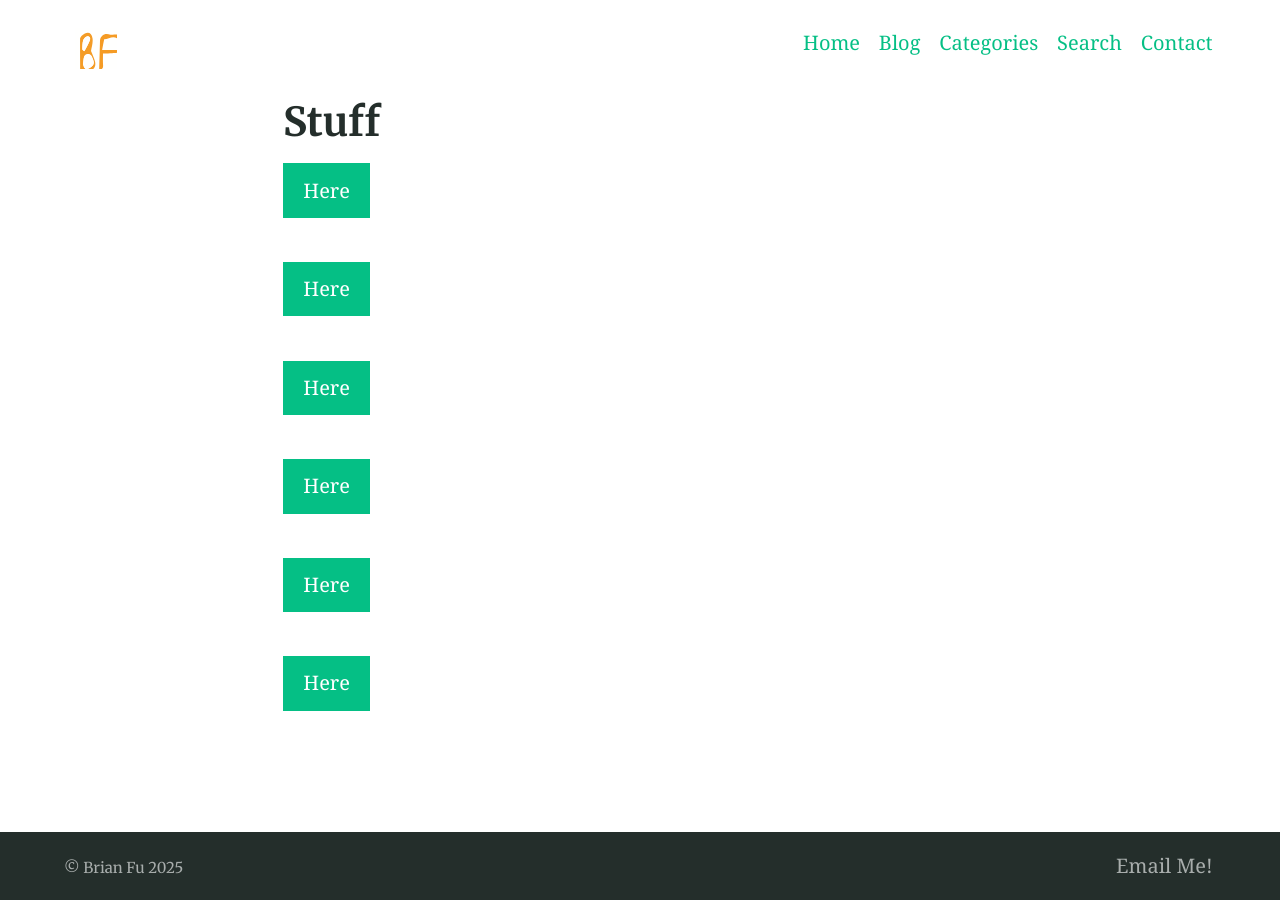
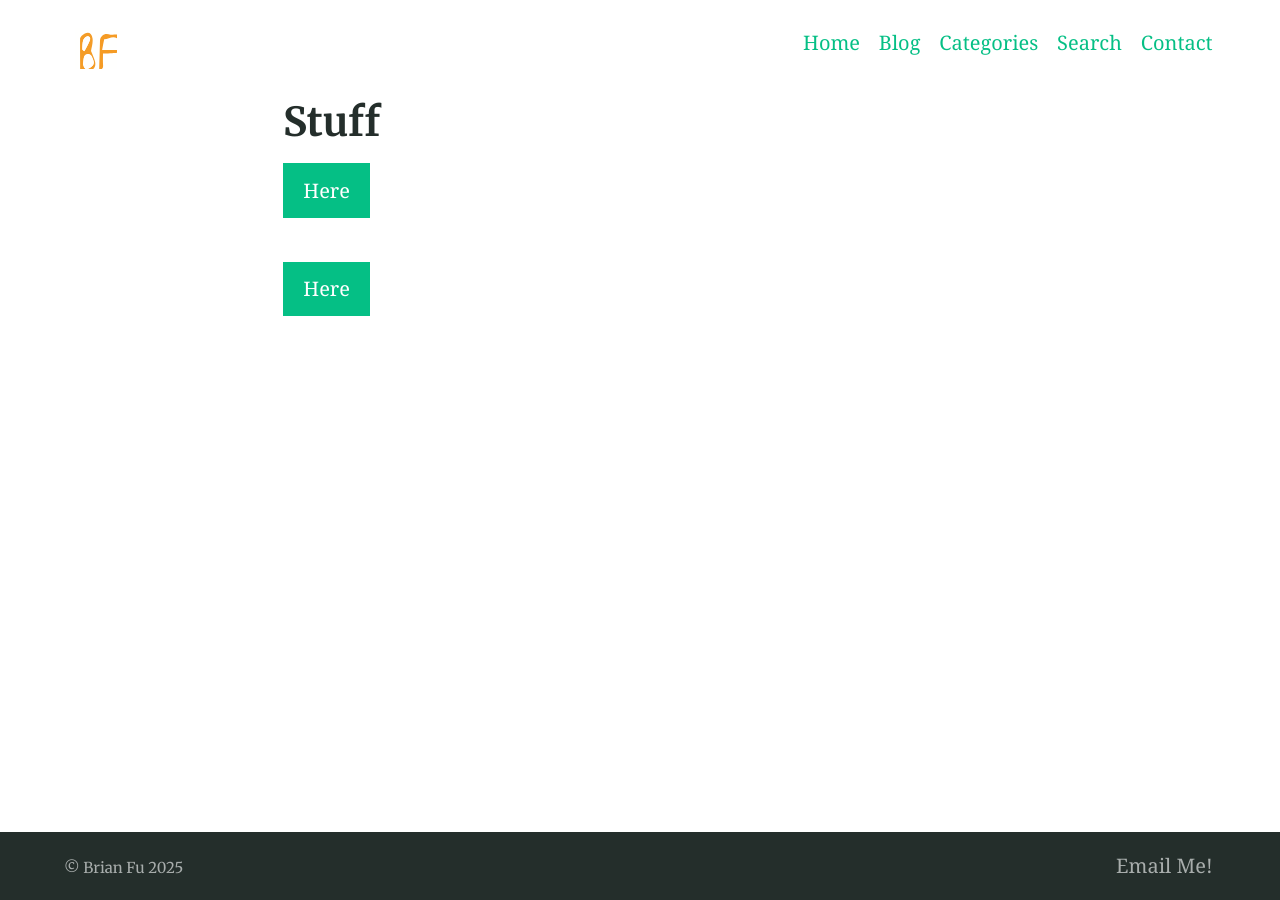
Before and after one commit to brianfu5/brianfu5.github.io, a Jekyll site: the page built from secret.md, in a window 1280 px wide. Built offline with Jekyll 4.4.1, drawn with Linux system fonts in a browser that asks for light colours.

Commit message:
data privacy final docs

```diff
--- a/secret.md
+++ b/secret.md
@@ -6,7 +6,3 @@ excerpt: ""
 
 {% include button.html text="Here" link="https://brianfu.net/assets/docs/1.pdf" %}
 {% include button.html text="Here" link="https://brianfu.net/assets/docs/2.pdf" %}
-{% include button.html text="Here" link="https://brianfu.net/assets/docs/3.pdf" %}
-{% include button.html text="Here" link="https://brianfu.net/assets/docs/4.pdf" %}
-{% include button.html text="Here" link="https://brianfu.net/assets/docs/5.pdf" %}
-{% include button.html text="Here" link="https://brianfu.net/assets/docs/6.pdf" %}
```
Also changed, not shown: 5 other files.
